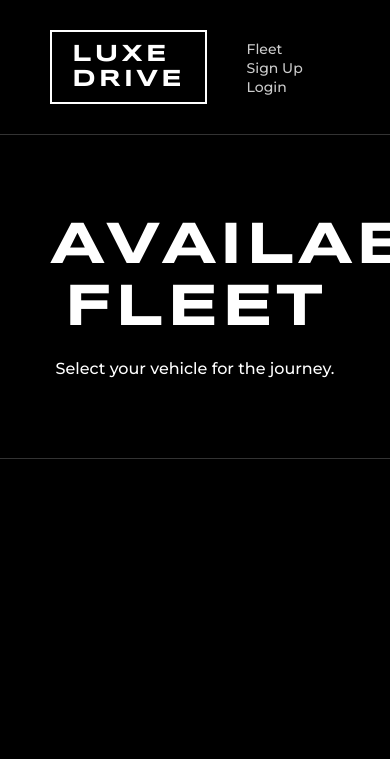
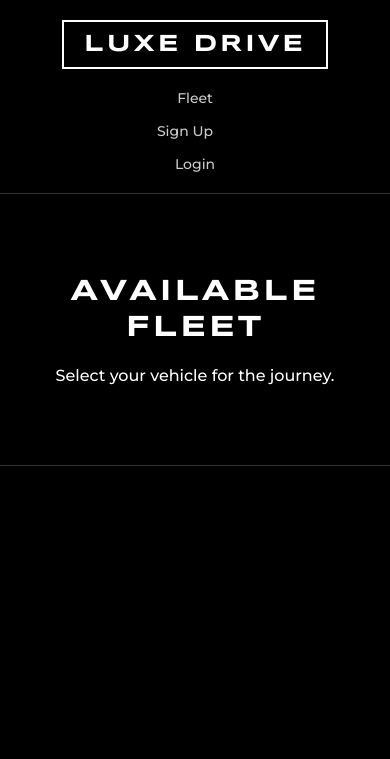
Before and after one commit to rishi99138/online-car-rental-system, a Flask app: template templates/home.html in a window 390 px wide. Shown: the top 759 px of that part. Run offline with Flask 3, Linux system fonts and the light colour scheme; the template is opened without the code that fills it, so the values that code supplies are empty; the page is wider than the window, and the part outside it is not shown.

Commit message:
Fixed mobile responsiveness

```diff
--- a/templates/home.html
+++ b/templates/home.html
@@ -12,18 +12,31 @@
         h1, h2, .logo { font-family: 'Syncopate', sans-serif; text-transform: uppercase; letter-spacing: 3px; }
 
         /* Navbar */
-        nav { display: flex; justify-content: space-between; align-items: center; padding: 30px 50px; border-bottom: 1px solid #333; }
+        nav {
+            display: flex;
+            justify-content: space-between;
+            align-items: center;
+            padding: 30px 50px;
+            border-bottom: 1px solid #333;
+            flex-wrap: wrap; /* Allows wrapping on small phones */
+        }
         .logo { font-size: 24px; font-weight: bold; border: 2px solid #fff; padding: 10px 20px; }
-        .nav-links a { color: #fff; text-decoration: none; margin-left: 40px; font-size: 14px; opacity: 0.8; transition: 0.3s; }
+        .nav-links { display: flex; align-items: center; gap: 30px; }
+        .nav-links a { color: #fff; text-decoration: none; font-size: 14px; opacity: 0.8; transition: 0.3s; }
         .nav-links a:hover { opacity: 1; border-bottom: 1px solid #fff; }
 
         /* Hero Section */
-        .hero { padding: 80px 50px; text-align: center; border-bottom: 1px solid #333; }
-        .hero h1 { font-size: 60px; margin-bottom: 20px; }
+        .hero { padding: 80px 20px; text-align: center; border-bottom: 1px solid #333; }
+        .hero h1 { font-size: 40px; margin-bottom: 20px; line-height: 1.2; }
 
-        /* CAR GRID (The Important Part) */
-        .container { padding: 50px; }
-        .grid { display: grid; grid-template-columns: repeat(3, 1fr); gap: 30px; }
+        /* SMART GRID: Adapts to screen size automatically */
+        .container { padding: 50px 5%; }
+        .grid {
+            display: grid;
+            /* This line is magic: It fits as many 300px cards as possible, then wraps */
+            grid-template-columns: repeat(auto-fit, minmax(300px, 1fr));
+            gap: 30px;
+        }
 
         .card { border: 1px solid #333; padding: 20px; background: #050505; transition: 0.3s; }
         .card:hover { border-color: #fff; transform: translateY(-5px); }
@@ -38,8 +51,6 @@
             justify-content: center;
             background: #111;
         }
-
-        /* This ensures images fit perfectly */
         .car-img-box img { width: 100%; height: 100%; object-fit: cover; }
 
         .car-name { font-family: 'Syncopate'; font-size: 18px; margin-bottom: 10px; }
@@ -47,20 +58,19 @@
         .price { font-size: 20px; font-weight: bold; color: #fff; }
 
         .btn-book {
-            display: block;
-            width: 100%;
-            padding: 15px;
-            text-align: center;
-            border: 1px solid #fff;
-            background: transparent;
-            color: #fff;
-            font-family: 'Syncopate';
-            font-size: 12px;
-            text-decoration: none;
-            margin-top: 15px;
-            transition: 0.3s;
+            display: block; width: 100%; padding: 15px; text-align: center;
+            border: 1px solid #fff; background: transparent; color: #fff;
+            font-family: 'Syncopate'; font-size: 12px; text-decoration: none;
+            margin-top: 15px; transition: 0.3s;
         }
         .btn-book:hover { background: #fff; color: #000; }
+
+        /* MOBILE FIXES */
+        @media (max-width: 768px) {
+            nav { flex-direction: column; gap: 20px; padding: 20px; }
+            .hero h1 { font-size: 30px; }
+            .nav-links { flex-direction: column; gap: 15px; }
+        }
     </style>
 </head>
 <body>
```
